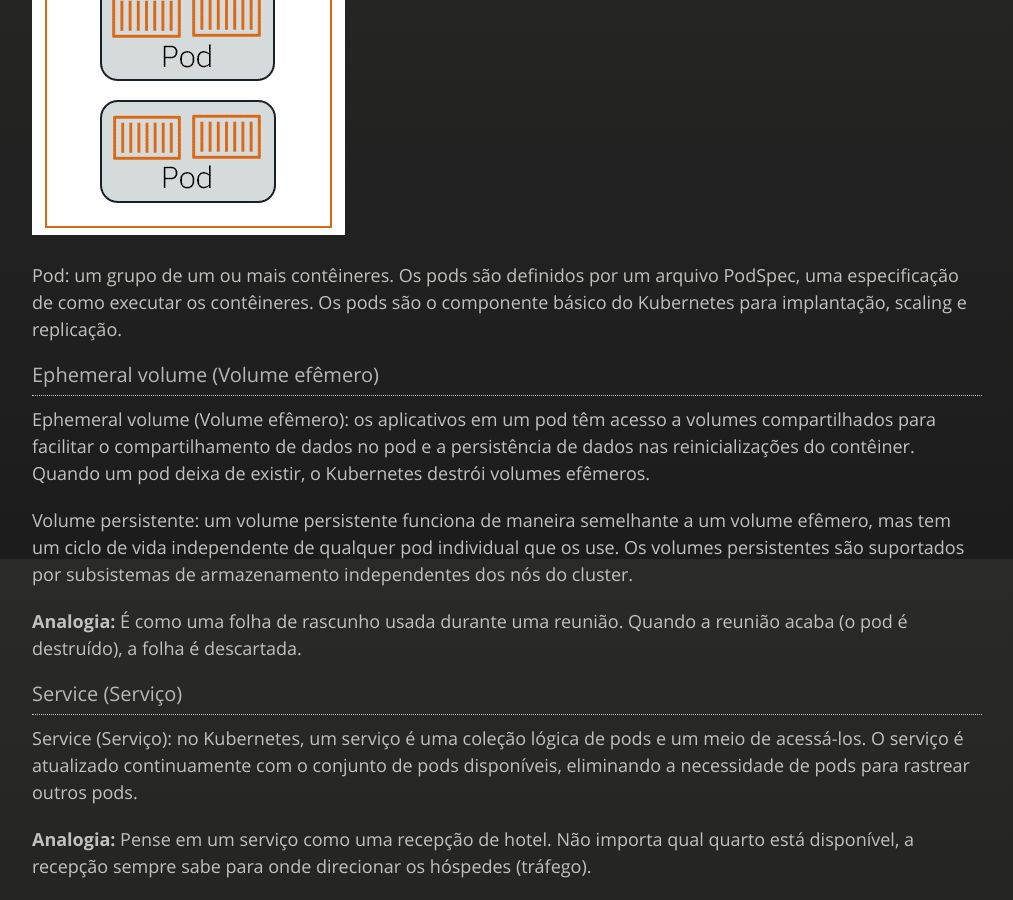
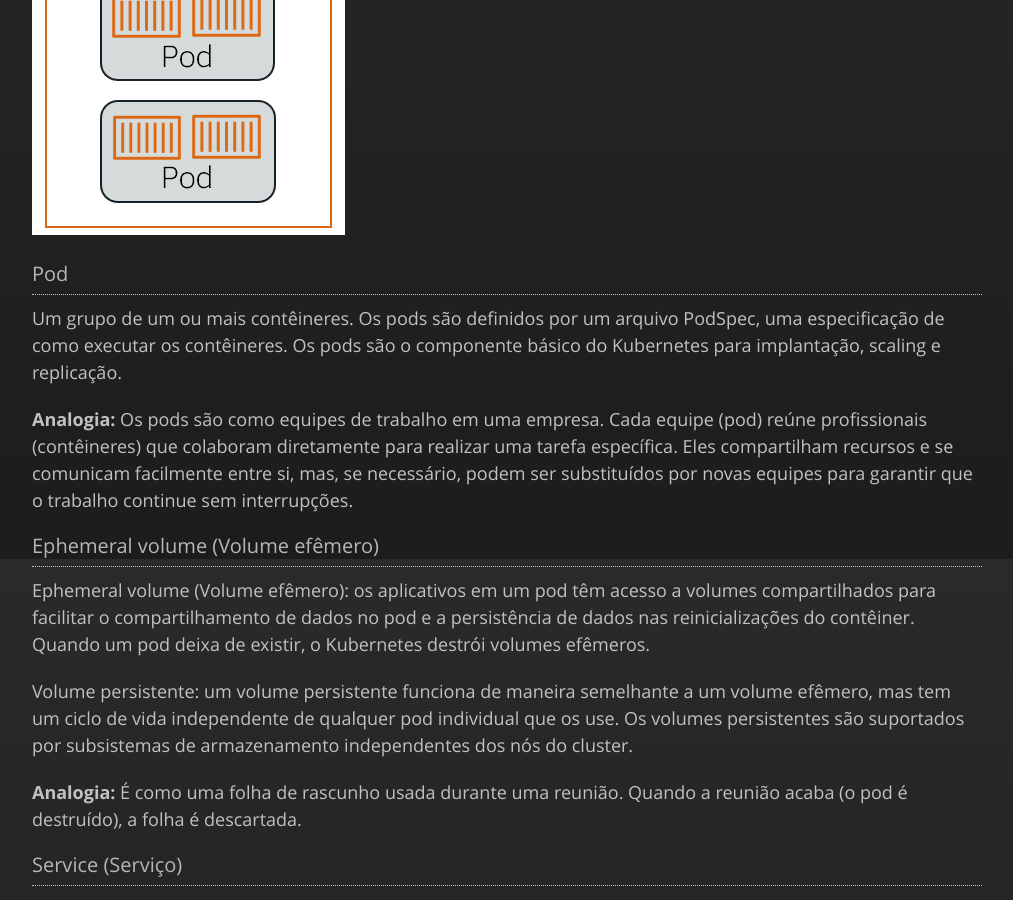
Before and after one commit to JeannAndrade/jeannandrade.github.io, a Jekyll site: the page built from content/Kubernetes/index.md, in a window 1280 px wide and 900 px high, scrolled down 2141 px. Shown: the whole window, without its empty margins (108-1121 px from the left). Built offline with Jekyll 4.4.1, drawn with Linux system fonts in a browser that asks for light colours; nearby versions of some CDN libraries; comment, search, counter and statistics services are not loaded; our own code applies the rules of GitHub Pages for plain Markdown files.

Commit message:
Analogia de pod

```diff
--- a/content/Kubernetes/index.md
+++ b/content/Kubernetes/index.md
@@ -67,7 +67,11 @@ Node (Nó): o Kubernetes executa a sua carga de trabalho agrupando contêineres
 
 ![Nos](./img/Node.png)
 
-Pod: um grupo de um ou mais contêineres. Os pods são definidos por um arquivo PodSpec, uma especificação de como executar os contêineres. Os pods são o componente básico do Kubernetes para implantação, scaling e replicação.
+### Pod
+
+Um grupo de um ou mais contêineres. Os pods são definidos por um arquivo PodSpec, uma especificação de como executar os contêineres. Os pods são o componente básico do Kubernetes para implantação, scaling e replicação.
+
+**Analogia:** Os pods são como equipes de trabalho em uma empresa. Cada equipe (pod) reúne profissionais (contêineres) que colaboram diretamente para realizar uma tarefa específica. Eles compartilham recursos e se comunicam facilmente entre si, mas, se necessário, podem ser substituídos por novas equipes para garantir que o trabalho continue sem interrupções.
 
 <!-- TOC --><a name="ephemeral-volume-volume-efêmero"></a>
 
```
